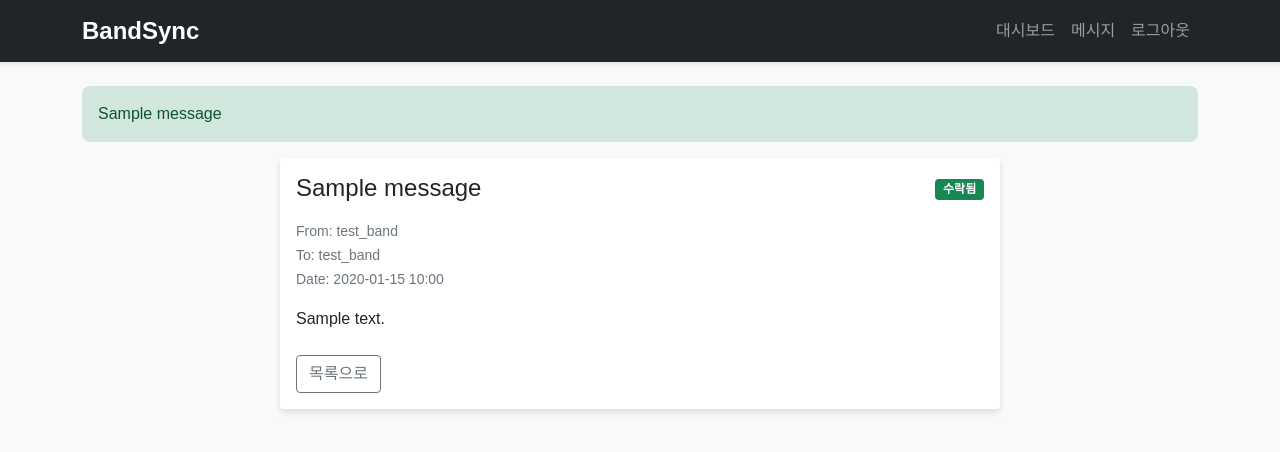
After one commit to ghtjd626/BandSync, a Flask app: page /message/1 in a window 1280 px wide. The commit adds this page. Shown: the top 452 px of the page. Run offline with Flask 2, Linux system fonts and the light colour scheme; a user stored in the database is signed in; tables that the repository leaves empty hold one stand-in row (values such as "Sample post"); one stand-in notice (Sample message) is shown.

Commit message:
feat, 구인구직 신청 추가

```diff
--- a/BandSync/app.py
+++ b/BandSync/app.py
@@ -1,8 +1,9 @@
-from flask import Flask, render_template, request, redirect, url_for, flash
+from flask import Flask, render_template, request, redirect, url_for, flash, jsonify
 from flask_sqlalchemy import SQLAlchemy
 from flask_login import LoginManager, UserMixin, login_user, login_required, logout_user, current_user
 from werkzeug.security import generate_password_hash, check_password_hash
 from sqlalchemy import or_
+from datetime import datetime
 import os, json
 
 app = Flask(__name__)
@@ -13,6 +14,21 @@ app.config['SQLALCHEMY_TRACK_MODIFICATIONS'] = False
 db = SQLAlchemy(app)
 login_manager = LoginManager(app)
 login_manager.login_view = 'login'
+
+# 데시지 모델
+class Message(db.Model):
+    id = db.Column(db.Integer, primary_key=True)
+    sender_id = db.Column(db.Integer, db.ForeignKey('user.id'), nullable=False)
+    receiver_id = db.Column(db.Integer, db.ForeignKey('user.id'), nullable=False)
+    subject = db.Column(db.String(100), nullable=False)
+    content = db.Column(db.Text, nullable=False)
+    created_at = db.Column(db.DateTime, default=datetime.utcnow)
+    read = db.Column(db.Boolean, default=False)
+    message_type = db.Column(db.String(20))  # 'application' 또는 'invitation'
+    status = db.Column(db.String(20), default='pending')  # pending, accepted, rejected
+
+    sender = db.relationship('User', foreign_keys=[sender_id], backref='sent_messages')
+    receiver = db.relationship('User', foreign_keys=[receiver_id], backref='received_messages')
 
 # 데이터베이스 모델
 class User(UserMixin, db.Model):
@@ -42,6 +58,14 @@ class User(UserMixin, db.Model):
 
     def set_recruiting_positions(self, positions):
         self.recruiting_positions = json.dumps(positions)
+
+    def get_unread_messages_count(self):
+        return Message.query.filter_by(receiver_id=self.id, read=False).count()
+
+    def get_messages(self):
+        return Message.query.filter(
+            or_(Message.receiver_id == self.id, Message.sender_id == self.id)
+        ).order_by(Message.created_at.desc()).all()
 
 @login_manager.user_loader
 def load_user(user_id):
@@ -281,6 +305,80 @@ def view_profile(user_id):
     user = User.query.get_or_404(user_id)
     return render_template('profile.html', user=user)
 
+@app.route('/messages')
+@login_required
+def messages():
+    messages = current_user.get_messages()
+    return render_template('messages.html', messages=messages)
+
+@app.route('/send_message/<int:receiver_id>', methods=['POST'])
+@login_required
+def send_message(receiver_id):
+    receiver = User.query.get_or_404(receiver_id)
+    subject = request.form.get('subject')
+    content = request.form.get('content')
+    message_type = request.form.get('message_type')
+
+    if not all([subject, content, message_type]):
+        return jsonify({'success': False, 'error': '모든 필드를 입력해주세요.'}), 400
+
+    message = Message(
+        sender_id=current_user.id,
+        receiver_id=receiver_id,
+        subject=subject,
+        content=content,
+        message_type=message_type
+    )
+
+    try:
+        db.session.add(message)
+        db.session.commit()
+        return jsonify({'success': True})
+    except:
+        db.session.rollback()
+        return jsonify({'success': False, 'error': '메시지 전송에 실패했습니다.'}), 500
+
+@app.route('/message/<int:message_id>')
+@login_required
+def view_message(message_id):
+    message = Message.query.get_or_404(message_id)
+    if message.receiver_id == current_user.id and not message.read:
+        message.read = True
+        db.session.commit()
+    return render_template('message_detail.html', message=message)
+
+@app.route('/message/<int:message_id>/respond', methods=['POST'])
+@login_required
+def respond_to_message(message_id):
+    message = Message.query.get_or_404(message_id)
+    response = request.form.get('response')
+
+    if message.receiver_id != current_user.id:
+        return jsonify({'success': False, 'error': '권한이 없습니다.'}), 403
+
+    if response not in ['accept', 'reject']:
+        return jsonify({'success': False, 'error': '잘못된 응답입니다.'}), 400
+
+    message.status = 'accepted' if response == 'accept' else 'rejected'
+
+    # 응답 메시지 생성
+    response_message = Message(
+        sender_id=current_user.id,
+        receiver_id=message.sender_id,
+        subject=f"Re: {message.subject}",
+        content=f"{'수락' if response == 'accept' else '거절'}되었습니다.",
+        message_type=message.message_type,
+        status='completed'
+    )
+
+    try:
+        db.session.add(response_message)
+        db.session.commit()
+        return jsonify({'success': True})
+    except:
+        db.session.rollback()
+        return jsonify({'success': False, 'error': '응답 처리에 실패했습니다.'}), 500
+
 def init_db():
     with app.app_context():
         # 데이터베이스 테이블 생성
--- a/BandSync/templates/base.html
+++ b/BandSync/templates/base.html
@@ -32,6 +32,22 @@
               <a class="nav-link" href="{{ url_for('dashboard') }}">대시보드</a>
             </li>
             <li class="nav-item">
+              <a
+                class="nav-link position-relative"
+                href="{{ url_for('messages') }}"
+              >
+                메시지 {% set unread_count =
+                current_user.get_unread_messages_count() %} {% if unread_count >
+                0 %}
+                <span
+                  class="position-absolute top-0 start-100 translate-middle badge rounded-pill bg-danger"
+                >
+                  {{ unread_count }}
+                </span>
+                {% endif %}
+              </a>
+            </li>
+            <li class="nav-item">
               <a class="nav-link" href="{{ url_for('logout') }}">로그아웃</a>
             </li>
             {% else %}
--- /dev/null
+++ b/BandSync/templates/message_detail.html
@@ -0,0 +1,97 @@
+{% extends "base.html" %} {% block title %}메시지 상세{% endblock %} {% block
+content %}
+<div class="container">
+  <div class="row justify-content-center">
+    <div class="col-md-8">
+      <div class="card">
+        <div class="card-body">
+          <div class="d-flex justify-content-between align-items-center mb-3">
+            <h4 class="card-title mb-0">{{ message.subject }}</h4>
+            <div>
+              {% if message.message_type == 'application' %}
+              <span class="badge bg-info">가입 신청</span>
+              {% elif message.message_type == 'invitation' %}
+              <span class="badge bg-success">멤버 초대</span>
+              {% endif %} {% if message.status == 'pending' %}
+              <span class="badge bg-warning">대기중</span>
+              {% elif message.status == 'accepted' %}
+              <span class="badge bg-success">수락됨</span>
+              {% elif message.status == 'rejected' %}
+              <span class="badge bg-danger">거절됨</span>
+              {% endif %}
+            </div>
+          </div>
+
+          <div class="mb-3">
+            <small class="text-muted">
+              From: {{ message.sender.username }}<br />
+              To: {{ message.receiver.username }}<br />
+              Date: {{ message.created_at.strftime('%Y-%m-%d %H:%M') }}
+            </small>
+          </div>
+
+          <div class="message-content mb-4">{{ message.content }}</div>
+
+          <div class="d-flex justify-content-between">
+            <a
+              href="{{ url_for('messages') }}"
+              class="btn btn-outline-secondary"
+              >목록으로</a
+            >
+
+            {% if message.receiver_id == current_user.id and message.status ==
+            'pending' %}
+            <div class="btn-group">
+              <button
+                onclick="respondToMessage('accept')"
+                class="btn btn-success"
+              >
+                수락
+              </button>
+              <button
+                onclick="respondToMessage('reject')"
+                class="btn btn-danger"
+              >
+                거절
+              </button>
+            </div>
+            {% endif %}
+          </div>
+        </div>
+      </div>
+    </div>
+  </div>
+</div>
+
+{% if message.receiver_id == current_user.id and message.status == 'pending' %}
+<script>
+  function respondToMessage(response) {
+    if (
+      !confirm(
+        response === "accept" ? "수락하시겠습니까?" : "거절하시겠습니까?"
+      )
+    ) {
+      return;
+    }
+
+    fetch('{{ url_for("respond_to_message", message_id=message.id) }}', {
+      method: "POST",
+      headers: {
+        "Content-Type": "application/x-www-form-urlencoded",
+      },
+      body: "response=" + response,
+    })
+      .then((response) => response.json())
+      .then((data) => {
+        if (data.success) {
+          location.reload();
+        } else {
+          alert(data.error || "처리 중 오류가 발생했습니다.");
+        }
+      })
+      .catch((error) => {
+        alert("처리 중 오류가 발생했습니다.");
+      });
+  }
+</script>
+{% endif %} {% endblock %}
```
Also changed, not shown: BandSync/templates/messages.html (added, +57 -0 lines), BandSync/templates/profile.html (+95 -3 lines), BandSync/bandsync.db.
